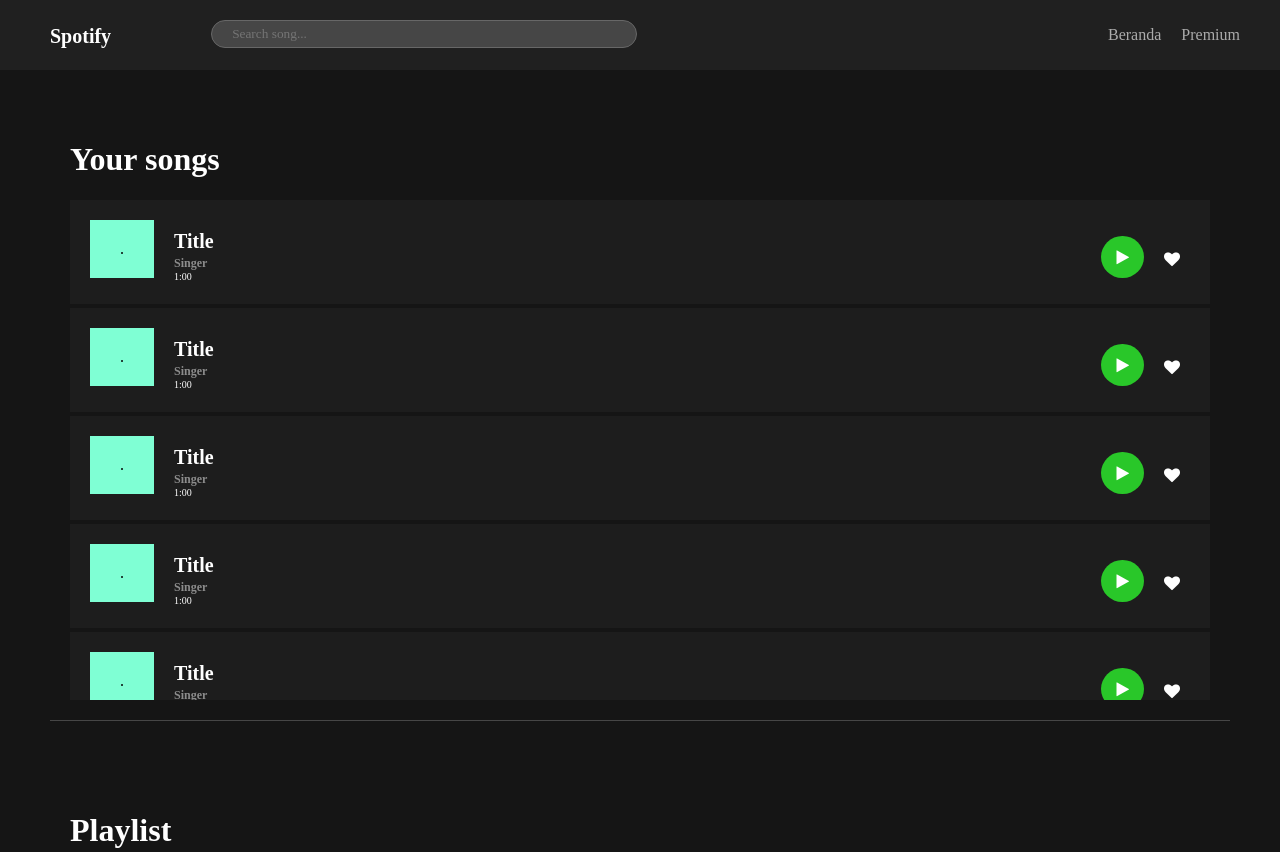
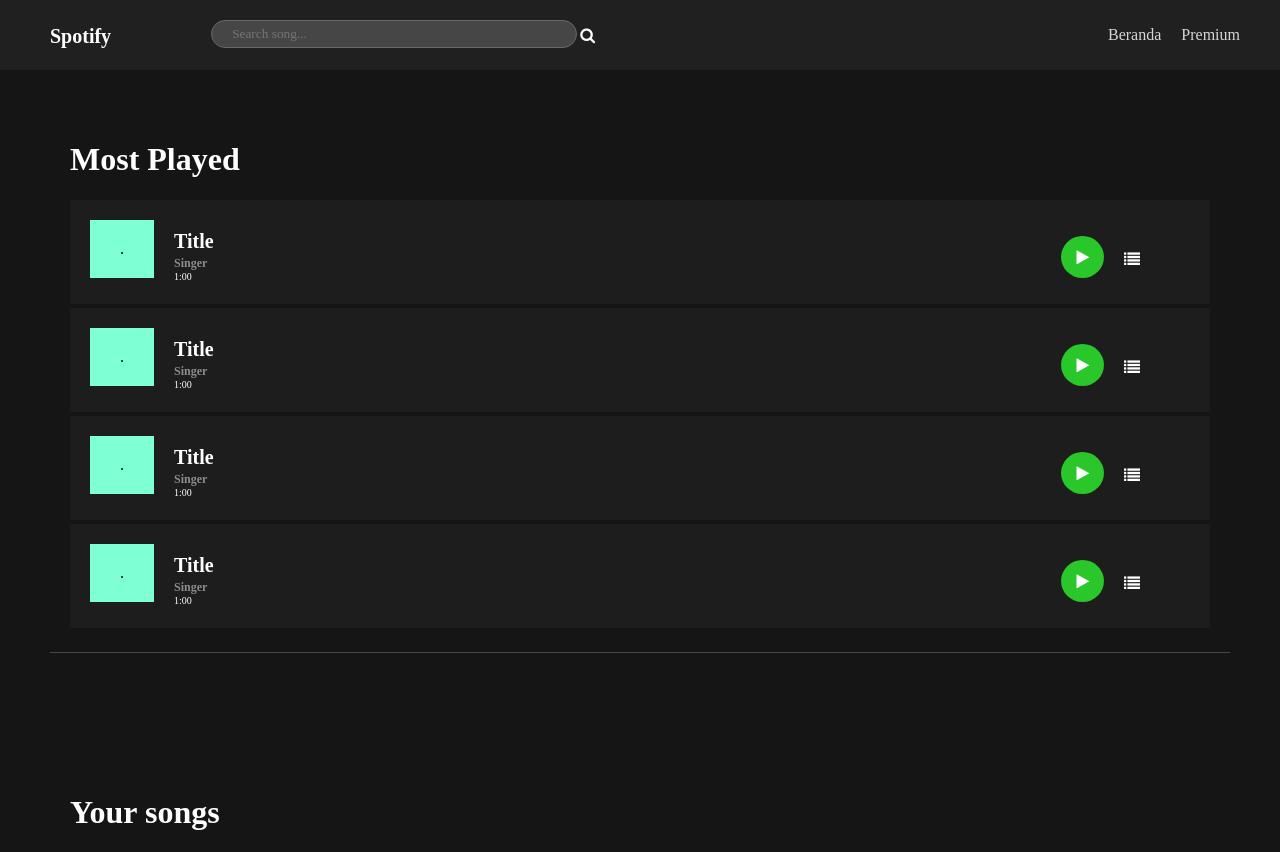
Before and after one commit to merryskac/gigih3, a plain HTML site: page Modul 1.3/index.html in a window 1280 px wide. Shown: the top 852 px of the page. Drawn offline with Linux system fonts and the light colour scheme.

Commit message:
edit css modul 1.3, tambah most played

```diff
--- a/Modul 1.3/index.html
+++ b/Modul 1.3/index.html
@@ -16,15 +16,67 @@
       </div>
       <div class="search">
         <input type="text" placeholder="Search song...">
+        <span class="fa fa-search"></span>
       </div>
       <div class="header-menu">
         <ul>
-          <li>Beranda</li>
-          <li>Premium</li>
+          <li><a href="#"> Beranda </a> </li>
+          <li><a href="#"> Premium </a></li>
         </ul>
       </div>
     </div>
   </header>
+
+  <div class="all-songs">
+    <h1>Most Played</h1>
+    <div class="container-most">
+      <div class="list-songs" >
+        <div class="song-logo">.</div>
+        <div class="song">
+          <p class="song-title">Title</p>
+          <p class="song-singer">Singer</p>
+          <p class="duration">1:00</p>
+        </div>
+        <p class="btn-favorite fa fa-list"></p>
+        <p class="btn-play fa fa-play"></p>
+      </div>
+      <div class="list-songs" >
+        <div class="song-logo">.</div>
+        <div class="song">
+          <p class="song-title">Title</p>
+          <p class="song-singer">Singer</p>
+          <p class="duration">1:00</p>
+        </div>
+        <p class="btn-favorite fa fa-list"></p>
+        <p class="btn-play fa fa-play"></p>
+
+      </div>
+      <div class="list-songs" >
+        <div class="song-logo">.</div>
+        <div class="song">
+          <p class="song-title">Title</p>
+          <p class="song-singer">Singer</p>
+          <p class="duration">1:00</p>
+        </div>
+        <p class="btn-favorite fa fa-list"></p>
+        <p class="btn-play fa fa-play"></p>
+
+      </div>
+      <div class="list-songs" >
+        <div class="song-logo">.</div>
+        <div class="song">
+          <p class="song-title">Title</p>
+          <p class="song-singer">Singer</p>
+          <p class="duration">1:00</p>
+        </div>
+        <p class="btn-favorite fa fa-list"></p>
+        <p class="btn-play fa fa-play"></p>
+
+      </div>
+
+
+    </div>
+  </div>
 
   <div class="all-songs">
     <h1>Your songs</h1>
@@ -36,7 +88,7 @@
           <p class="song-singer">Singer</p>
           <p class="duration">1:00</p>
         </div>
-        <p class="btn-favorite fa fa-heart"></p>
+        <p class="btn-favorite fa fa-list"></p>
         <p class="btn-play fa fa-play"></p>
       </div>
       <div class="list-songs" >
@@ -46,7 +98,7 @@
           <p class="song-singer">Singer</p>
           <p class="duration">1:00</p>
         </div>
-        <p class="btn-favorite fa fa-heart"></p>
+        <p class="btn-favorite fa fa-list"></p>
         <p class="btn-play fa fa-play"></p>
 
       </div>
@@ -57,7 +109,7 @@
           <p class="song-singer">Singer</p>
           <p class="duration">1:00</p>
         </div>
-        <p class="btn-favorite fa fa-heart"></p>
+        <p class="btn-favorite fa fa-list"></p>
         <p class="btn-play fa fa-play"></p>
 
       </div>
@@ -68,7 +120,7 @@
           <p class="song-singer">Singer</p>
           <p class="duration">1:00</p>
         </div>
-        <p class="btn-favorite fa fa-heart"></p>
+        <p class="btn-favorite fa fa-list"></p>
         <p class="btn-play fa fa-play"></p>
 
       </div>
@@ -79,7 +131,7 @@
           <p class="song-singer">Singer</p>
           <p class="duration">1:00</p>
         </div>
-        <p class="btn-favorite fa fa-heart"></p>
+        <p class="btn-favorite fa fa-list"></p>
         <p class="btn-play fa fa-play"></p>
 
       </div>
@@ -90,18 +142,18 @@
           <p class="song-singer">Singer</p>
           <p class="duration">1:00</p>
         </div>
-        <p class="btn-favorite fa fa-heart"></p>
+        <p class="btn-favorite fa fa-list"></p>
         <p class="btn-play fa fa-play"></p>
       </div>
     </div>
   </div>
 
   <div class="all-playlists">
-    <h1>Playlist</h1>
+    <h1>Your Playlist</h1>
     <div class="playlist-list">
       <div class="playlist-container">
         <div class="playlists">
-          <p class="pl-icon">+</p>
+          <p class="pl-icon ">+</p>
           <div class="playlist">
             <p class="playlist-name">Nama</p>
           </div>
--- a/Modul 1.3/style.css
+++ b/Modul 1.3/style.css
@@ -34,7 +34,15 @@ header{
   float: left;
   margin-right: 20px;
   padding-top: 10px;
-  color: #ababab
+  color: #ababab;
+
+}
+a{
+  text-decoration: none;
+  color: rgb(214, 214, 214);
+}
+a:hover{
+  color: white;
 }
 .search {
   float: left;
@@ -42,6 +50,14 @@ header{
   padding-right: 50px;
   padding-top: 20px;
   width: 30%;
+  display: flex;
+  position: relative;
+}
+.fa-search{
+  padding-left: 3px;
+  padding-top: 7px;
+  position: relative;
+  color: white;
 }
 .search input{
   padding: 5px 20px;
@@ -60,10 +76,14 @@ header{
   padding-top: 70px;
 }
 
+
 .container-songs{
   overflow-y: scroll;
   overflow-x: hidden;
   height: 500px;
+}
+.container-most{
+  padding-right: 40px;
 }
 .list-songs{
   background-color: #1f1f1fe1;
@@ -162,9 +182,16 @@ header{
 }
 
 .playlist-list{
+  display: flex;
   overflow-x: hidden;
   overflow-y: scroll;
   height: 250px;
+  flex-wrap: wrap;
+
+}
+
+.playlists:hover{
+  background-color: #353535e1;
 }
 
 .playlist-container{
```
